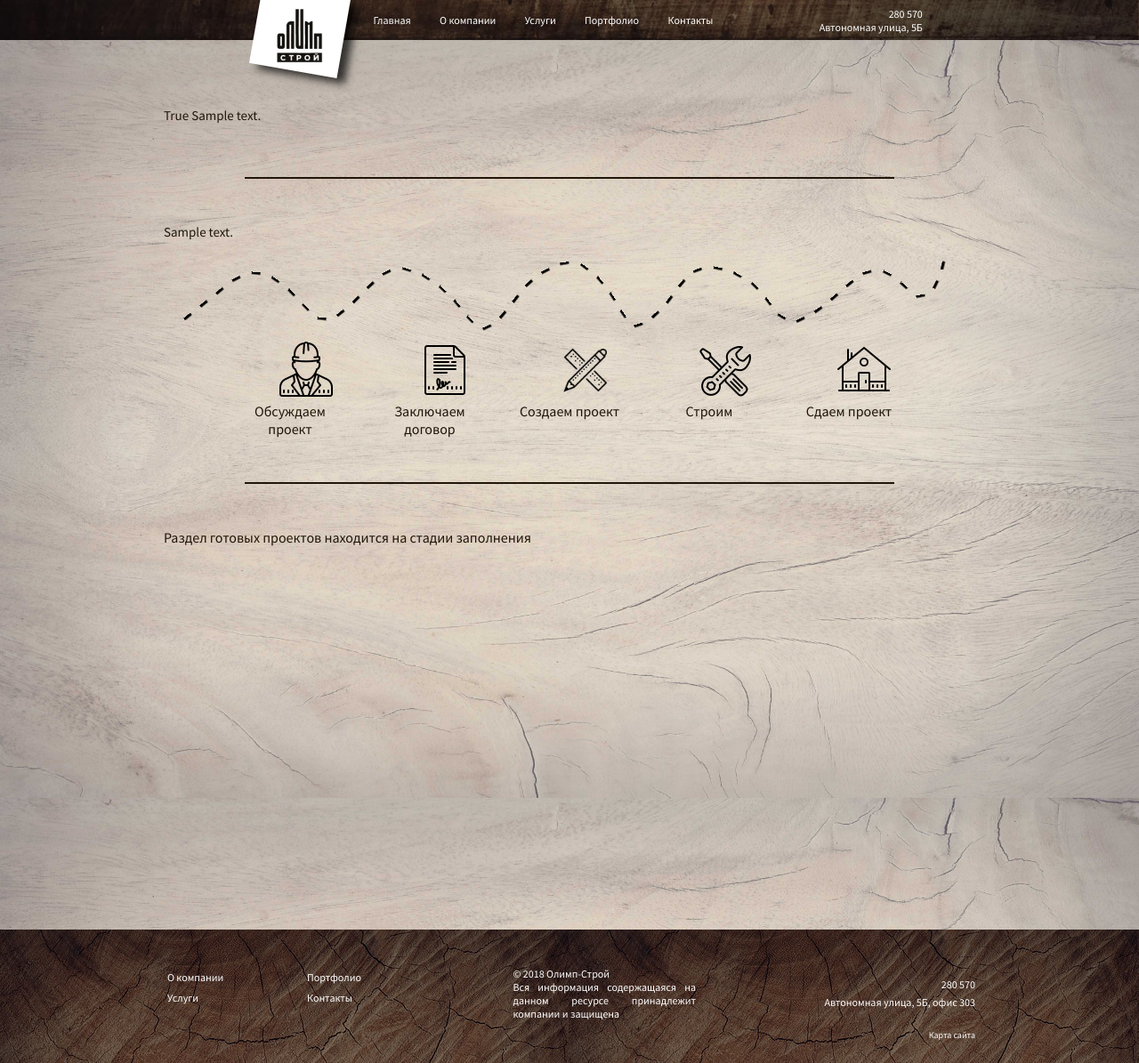
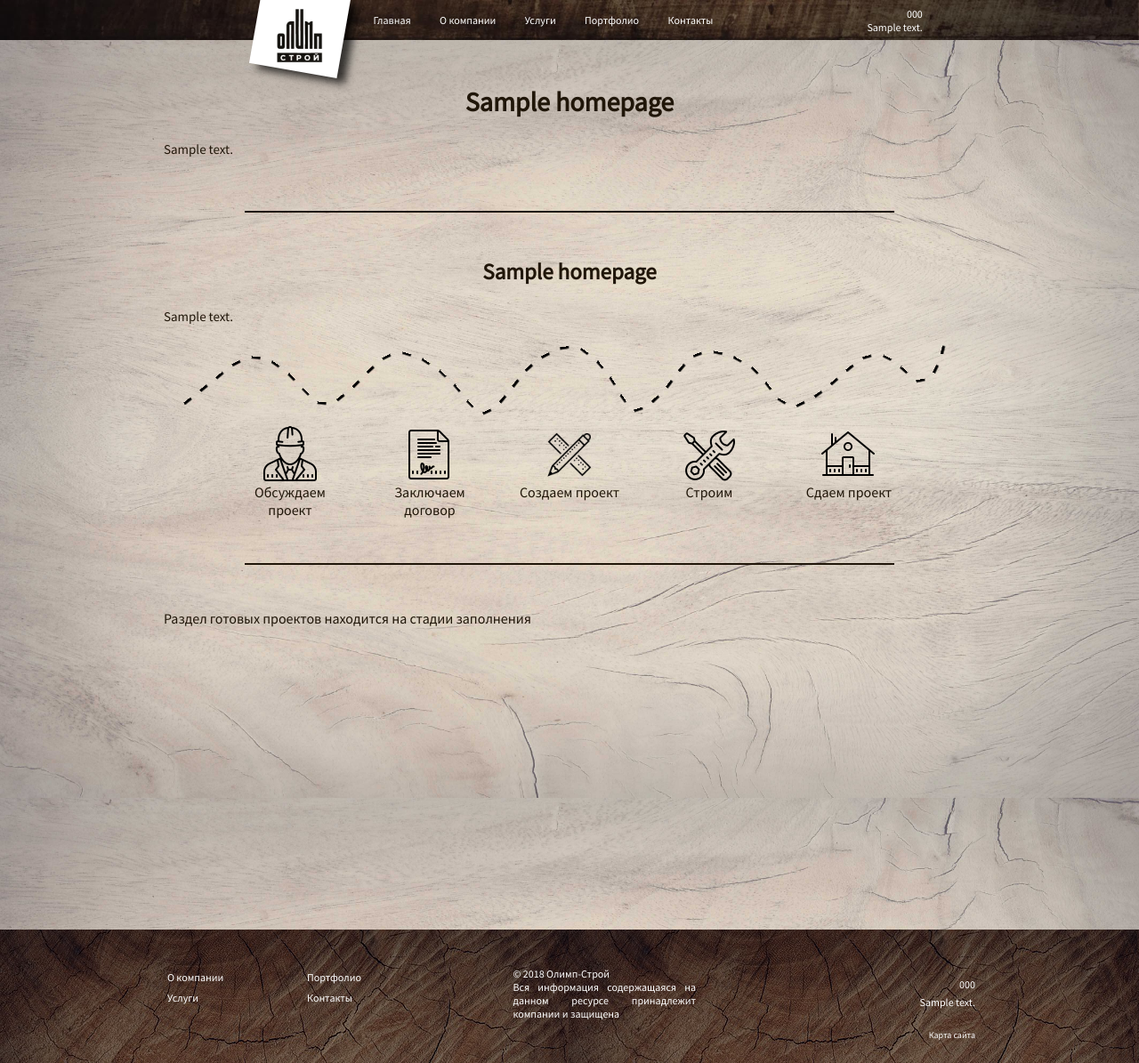
Before and after one commit to constlapkin/olimp-stroi, a Django app: page / in a window 1280 px wide. Shown: the whole page at 89% size. Run offline with Django 3.2, Linux system fonts and the light colour scheme; tables that the repository leaves empty hold one stand-in row (values such as "Sample post"); some libraries are stand-ins or nearby versions.

Commit message:
Сделал вывод шорт адреса и шорт номера на всех страницах, центровал иконки на главной. Проверки пару сделал

```diff
--- a/portfolio/static/css/index.css
+++ b/portfolio/static/css/index.css
@@ -34,8 +34,9 @@
 
 .plan-ico {
     height: 64px;
-    margin-left: 50px;
-    margin-right: 50px;
+    display: block;
+    margin-left: auto;
+    margin-right: auto;
 }
 
 .plan-text {
--- a/portfolio/templates/portfolio/base.html
+++ b/portfolio/templates/portfolio/base.html
@@ -53,10 +53,18 @@
                     <div class="col-md-1"></div>
                     <div class="col-md-2">
                         <div class="header-contacts">
-                            <a href="{% url 'contacts' %}" class="header-a">
-                                280 570 <br/>
-                                Автономная улица, 5Б
-                            </a>
+                            {% if contacts_base %}
+                                {% for contact_base in contacts_base %}
+                                    <a href="{% url 'contacts' %}" class="header-a">
+                                        {% if contact_base.short_number %}
+                                            {{ contact_base.short_number }} <br/>
+                                        {% endif %}
+                                        {% if contact_base.short_address %}
+                                            {{ contact_base.short_address }}
+                                        {% endif %}
+                                    </a>
+                                {% endfor %}
+                            {% endif %}
                         </div>
                     </div>
                 </div>
@@ -98,10 +106,18 @@
                     <div class="col-md-4 col-sm-12">
                         <div class="footer-contacts">
                             <br />
-                            <a href="{% url 'contacts' %}" class="footer-a">
-                                280 570 <br/>
-                                Автономная улица, 5Б, офис 303
-                            </a>
+                            {% if contacts_base %}
+                                {% for contact_base in contacts_base %}
+                                    <a href="{% url 'contacts' %}" class="footer-a">
+                                        {% if contact_base.short_number %}
+                                            {{ contact_base.short_number }} <br/>
+                                        {% endif %}
+                                        {% if contact_base.short_address %}
+                                            {{ contact_base.short_address }}
+                                        {% endif %}
+                                    </a>
+                                {% endfor %}
+                            {% endif %}
                             <div class="map-site">
                                 <p>
                                     <a href="{% url 'sitemap' %}" class="footer-a">Карта сайта</a>
--- a/portfolio/templates/portfolio/index.html
+++ b/portfolio/templates/portfolio/index.html
@@ -8,16 +8,23 @@
         <div class="user-container">
             {% if information %}
                 {% for inf in information %}
-                    <h2>{{ information.first_title }}</h2>
+                    {% if inf.first_title %}
+                        <h2>{{ inf.first_title|safe }}</h2>
+                    {% endif %}
+                    {% if inf.first_text %}
                         <p class="main-p">
-                        {{ inf.moderation|safe }}
                             {{ inf.first_text|safe }}
                         </p>
+                    {% endif %}
                     <hr />
-                    <h3>{{ information.second_title|safe }}</h3>
+                    {% if inf.second_title %}
+                        <h3>{{ inf.second_title|safe }}</h3>
+                    {% endif %}
+                    {% if inf.second_text %}
                         <p class="main-p">
                             {{ inf.second_text|safe }}
                         </p>
+                    {% endif %}
                 {% endfor %}
             {% else %}
                 <p>Главная страница находится на стадии заполнения!</p>
@@ -27,11 +34,20 @@
             </div>
             <div class="row">
                 <div class="col-md-1"></div>
-                <div class="col-md-2"><img class="plan-ico" src="{% static 'img/icons/engineer.png' %}"> <div class="plan-text"> Обсуждаем проект</div></div>
-                <div class="col-md-2"><img class="plan-ico" src="{% static 'img/icons/contract.png' %}"> <div class="plan-text"> Заключаем договор</div></div>
-                <div class="col-md-2"><img class="plan-ico" src="{% static 'img/icons/plan.png' %}"> <div class="plan-text"> Создаем проект</div></div>
-                <div class="col-md-2"><img class="plan-ico" src="{% static 'img/icons/tool.png' %}"> <div class="plan-text"> Строим</div></div>
-                <div class="col-md-2"><img class="plan-ico" src="{% static 'img/icons/house.png' %}"> <div class="plan-text"> Сдаем проект</div></div>
+                <div class="col-md-2"><img class="plan-ico" src="{% static 'img/icons/engineer.png' %}"></div>
+                <div class="col-md-2"><img class="plan-ico" src="{% static 'img/icons/contract.png' %}"></div>
+                <div class="col-md-2"><img class="plan-ico" src="{% static 'img/icons/plan.png' %}"></div>
+                <div class="col-md-2"><img class="plan-ico" src="{% static 'img/icons/tool.png' %}"></div>
+                <div class="col-md-2"><img class="plan-ico" src="{% static 'img/icons/house.png' %}"></div>
+                <div class="col-md-1"></div>
+            </div>
+            <div class="row">
+                <div class="col-md-1"></div>
+                <div class="col-md-2"><div class="plan-text"> Обсуждаем проект</div></div>
+                <div class="col-md-2"><div class="plan-text"> Заключаем договор</div></div>
+                <div class="col-md-2"><div class="plan-text"> Создаем проект</div></div>
+                <div class="col-md-2"><div class="plan-text"> Строим</div></div>
+                <div class="col-md-2"><div class="plan-text"> Сдаем проект</div></div>
                 <div class="col-md-1"></div>
             </div>
             <hr />
--- a/portfolio/views.py
+++ b/portfolio/views.py
@@ -18,6 +18,7 @@ class ProjectsList(ListView):
 
     def get_context_data(self, **kwargs):
         projects = Project.objects.filter(moderation=True)
+        contacts_base = ContactsPage.objects.filter(moderation=True)[:1]
         images = Image.objects.all()
         list_images = []
         i = 0
@@ -28,6 +29,7 @@ class ProjectsList(ListView):
                     list_images.append(element_images)
             i = 0
         kwargs['images'] = list_images
+        kwargs['contacts_base'] = contacts_base
         return super().get_context_data(**kwargs)
 
     def get_queryset(self):
@@ -49,14 +51,16 @@ def project_view(request, id):
     project = Project.objects.get(pk=id)
     images = Image.objects.filter(project=id)
     len_images = images.count()
+    contacts_base = ContactsPage.objects.filter(moderation=True)[:1]
     return render(request, 'portfolio/project_view.html', {'project': project, 'images': images, 'id': id,
-                                                           'len_images': len_images})
+                                                           'len_images': len_images, 'contacts_base': contacts_base})
 
 
 def index(request):
     information = HomePage.objects.filter(moderation=True)[:1]
     projects = Project.objects.filter(moderation=True)[:8]
     images = Image.objects.all()
+    contacts_base = ContactsPage.objects.filter(moderation=True)[:1]
     list_images = []
     i = 0
     for element_projects in projects:
@@ -67,17 +71,24 @@ def index(request):
         i = 0
     list_images = list_images[:8]
     return render(request, 'portfolio/index.html', {'projects': projects, 'images': list_images,
-                                                    'information': information})
+                                                    'information': information, 'contacts_base': contacts_base})
 
 
 def contacts(request):
+    contacts_base = ContactsPage.objects.filter(moderation=True)[:1]
     contacts = ContactsPage.objects.filter(moderation=True)[:1] # если построково делать то убрать слайс
-    return render(request, 'portfolio/contacts.html', {'contacts': contacts})
+    return render(request, 'portfolio/contacts.html', {'contacts': contacts, 'contacts_base': contacts_base})
+
+
+# def contacts_for_base(request):
+#     contacts_base = ContactsPage.objects.filter(moderation=True)[:1]
+#     return render(request, 'portfolio/base.html', {'contacts_base': contacts_base})
 
 
 def about(request):
+    contacts_base = ContactsPage.objects.filter(moderation=True)[:1]
     about = AboutPage.objects.filter(moderation=True)[:1]
-    return render(request, 'portfolio/about.html', {'about': about})
+    return render(request, 'portfolio/about.html', {'about': about, 'contacts_base': contacts_base})
 
 
 # def services(request, id):
@@ -106,6 +117,7 @@ class ServicesList(ListView):
 
     def get_context_data(self, **kwargs):
         projects = Project.objects.filter(moderation=True)
+        contacts_base = ContactsPage.objects.filter(moderation=True)[:1]
         images = Image.objects.all()
         list_images = []
         i = 0
@@ -116,6 +128,7 @@ class ServicesList(ListView):
                     list_images.append(element_images)
             i = 0
         kwargs['images'] = list_images
+        kwargs['contacts_base'] = contacts_base
         return super().get_context_data(**kwargs)
 
     def get_queryset(self):
@@ -135,4 +148,5 @@ class ServicesList(ListView):
 
 
 def sitemap(request):
-    return render(request, 'portfolio/sitemap.html', {})
+    contacts_base = ContactsPage.objects.filter(moderation=True)[:1]
+    return render(request, 'portfolio/sitemap.html', {'contacts_base': contacts_base})
```
Also changed, not shown: portfolio/models.py (+12 -5 lines), portfolio/templates/portfolio/contacts.html (+15 -4 lines). Lines whose indentation alone changed are shown as unchanged.
